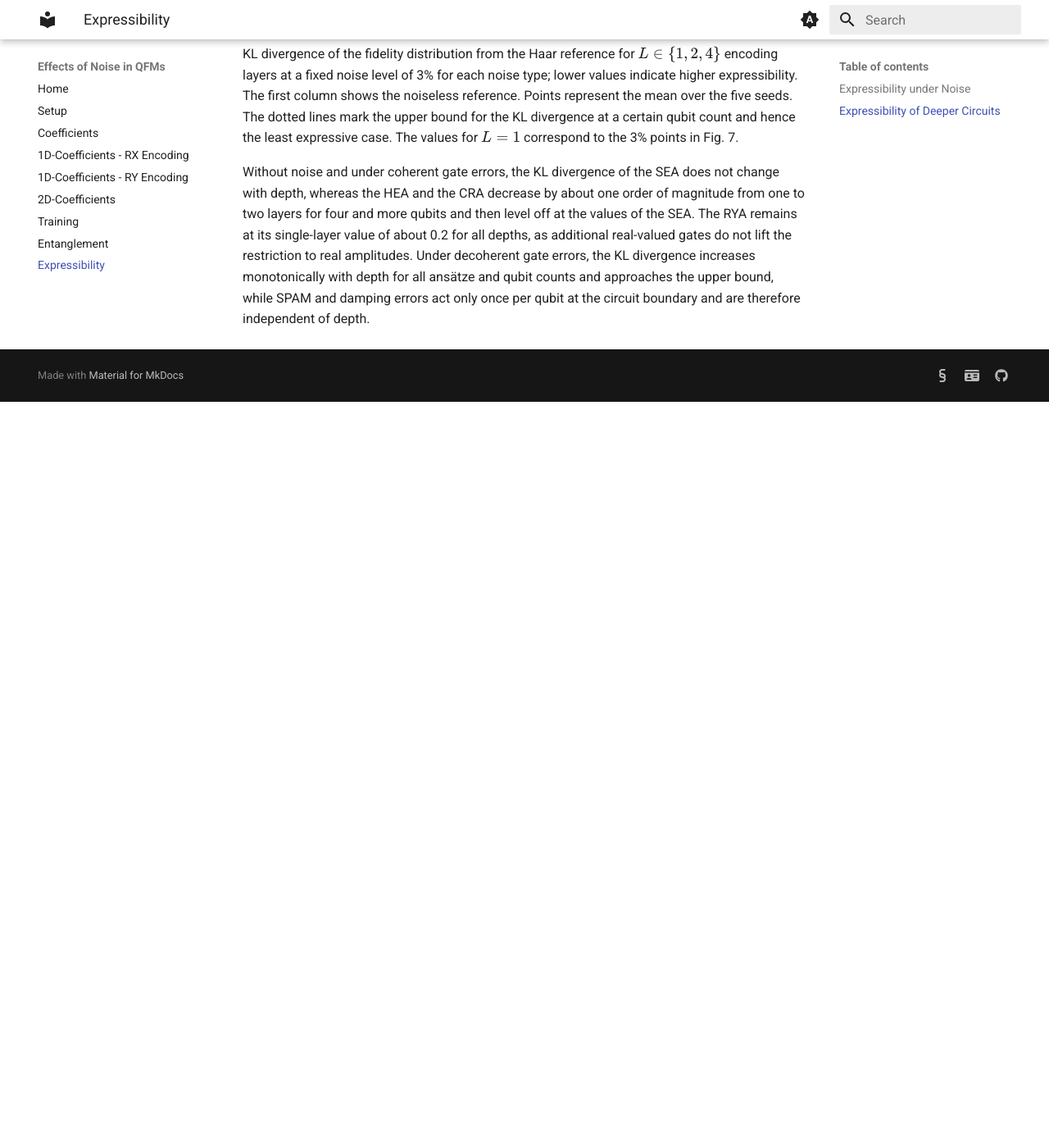
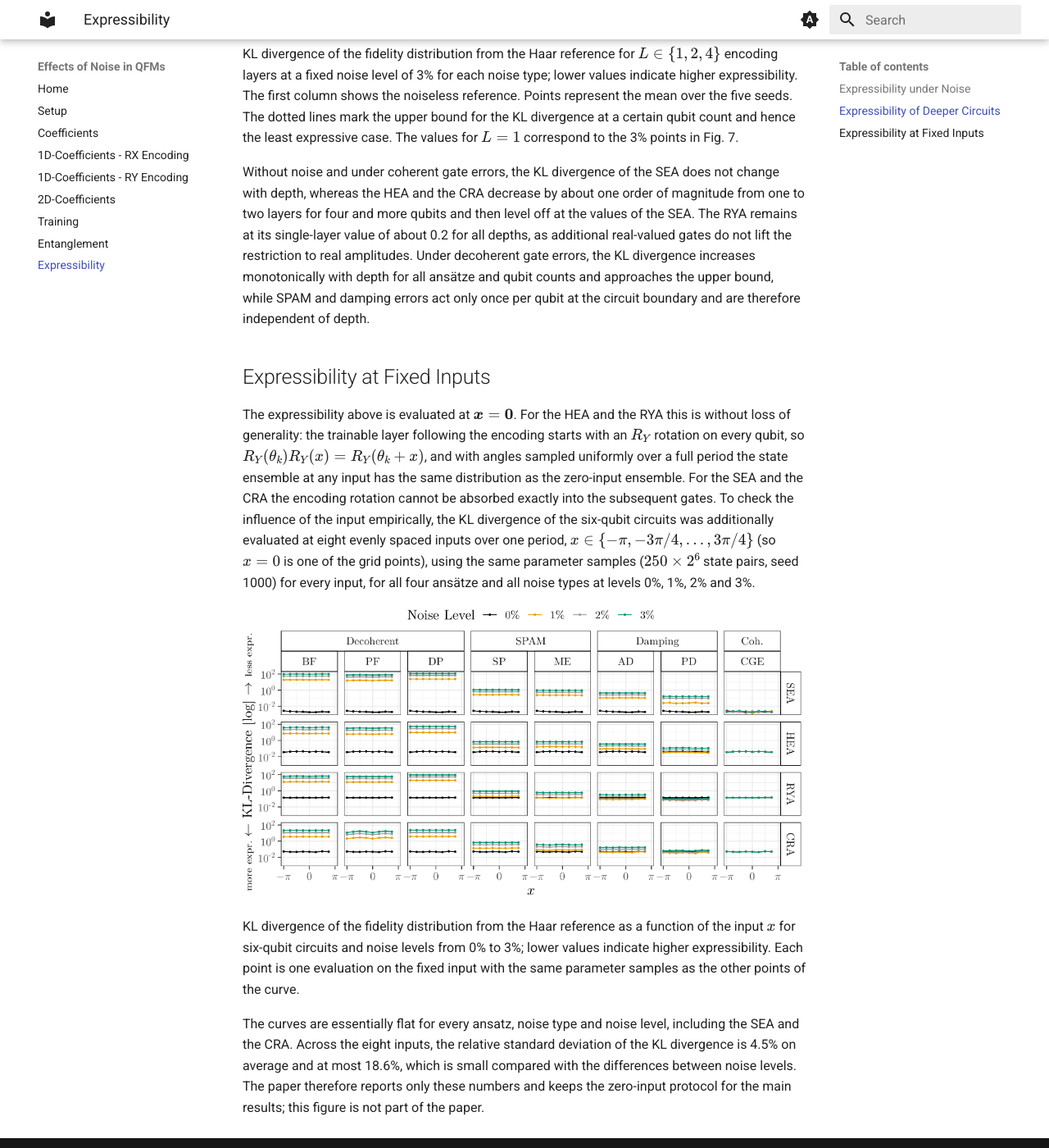
Before and after one commit to cirKITers/effect-of-noise-in-qfms, an MkDocs documentation site: the page built from docs/expressibility.md, in a window 1280 px wide and 1400 px high, scrolled down 1888 px. Shown: the whole window at 82% size. Built offline with MkDocs 1.6.1 and Material for MkDocs 9.7.7, drawn with Linux system fonts in a browser that asks for light colours; before the commit the page ends 2378 px from its top, so only the background shows below that.

Commit message:
expressibility input results

```diff
--- a/docs/expressibility.md
+++ b/docs/expressibility.md
@@ -31,3 +31,19 @@ KL divergence of the fidelity distribution from the Haar reference for $L \in \{
 Without noise and under coherent gate errors, the KL divergence of the SEA does not change with depth, whereas the HEA and the CRA decrease by about one order of magnitude from one to two layers for four and more qubits and then level off at the values of the SEA.
 The RYA remains at its single-layer value of about 0.2 for all depths, as additional real-valued gates do not lift the restriction to real amplitudes.
 Under decoherent gate errors, the KL divergence increases monotonically with depth for all ansätze and qubit counts and approaches the upper bound, while SPAM and damping errors act only once per qubit at the circuit boundary and are therefore independent of depth.
+
+## Expressibility at Fixed Inputs
+
+The expressibility above is evaluated at $\boldsymbol{x} = \boldsymbol{0}$.
+For the HEA and the RYA this is without loss of generality: the trainable layer following the encoding starts with an $R_Y$ rotation on every qubit, so $R_Y(\theta_k) R_Y(x) = R_Y(\theta_k + x)$, and with angles sampled uniformly over a full period the state ensemble at any input has the same distribution as the zero-input ensemble.
+For the SEA and the CRA the encoding rotation cannot be absorbed exactly into the subsequent gates.
+To check the influence of the input empirically, the KL divergence of the six-qubit circuits was additionally evaluated at eight evenly spaced inputs over one period, $x \in \{-\pi, -3\pi/4, \dots, 3\pi/4\}$ (so $x = 0$ is one of the grid points), using the same parameter samples ($250 \times 2^6$ state pairs, seed 1000) for every input, for all four ansätze and all noise types at levels 0%, 1%, 2% and 3%.
+
+![Expressibility at fixed inputs](figures/expr_input_light.png#only-light)
+![Expressibility at fixed inputs](figures/expr_input_dark.png#only-dark)
+
+KL divergence of the fidelity distribution from the Haar reference as a function of the input $x$ for six-qubit circuits and noise levels from 0% to 3%; lower values indicate higher expressibility. Each point is one evaluation on the fixed input with the same parameter samples as the other points of the curve.
+
+The curves are essentially flat for every ansatz, noise type and noise level, including the SEA and the CRA.
+Across the eight inputs, the relative standard deviation of the KL divergence is 4.5% on average and at most 18.6%, which is small compared with the differences between noise levels.
+The paper therefore reports only these numbers and keeps the zero-input protocol for the main results; this figure is not part of the paper.
```
Also changed, not shown: docs/setup.md (+1 -1 lines), docs/figures/expr_input_dark.png (added), docs/figures/expr_input_light.png (added), 2 other files.
